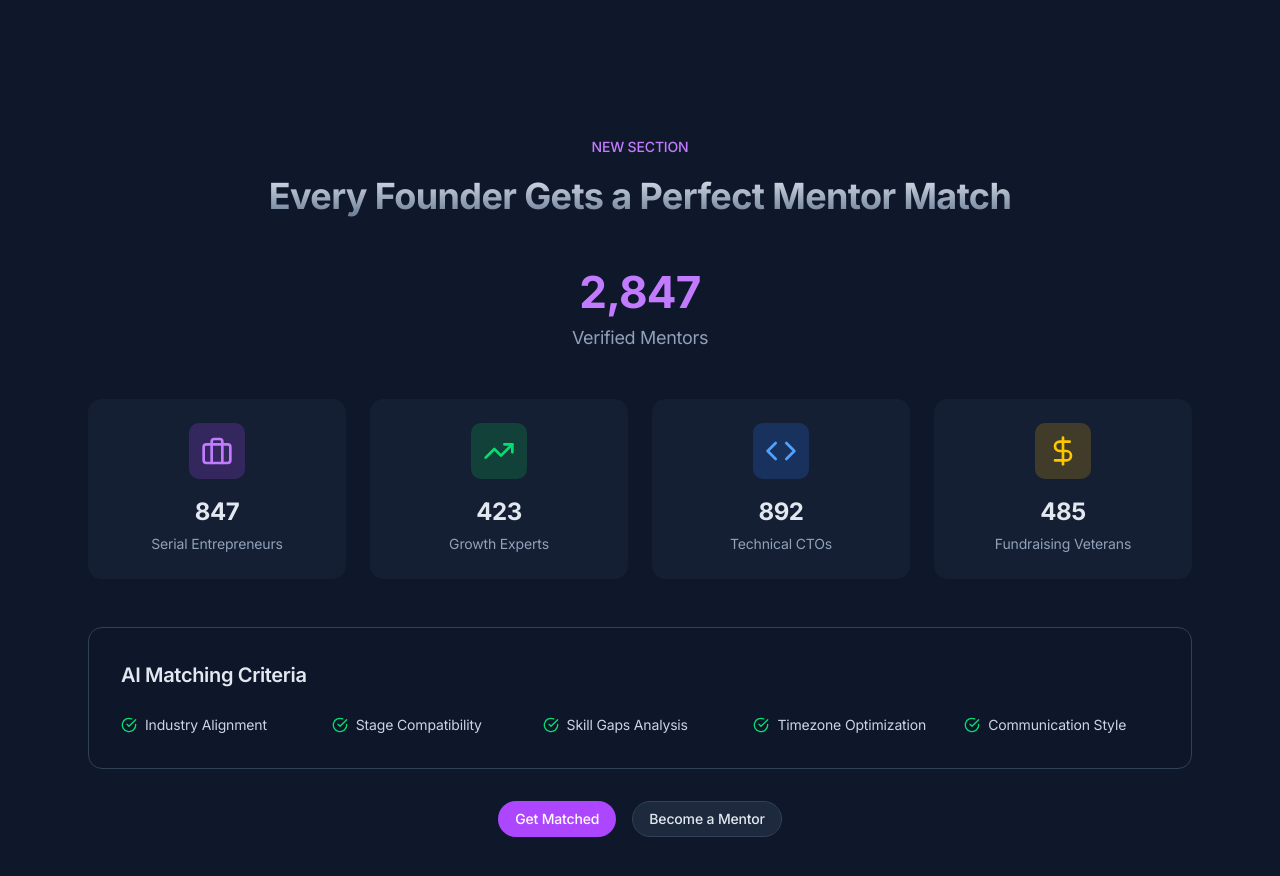
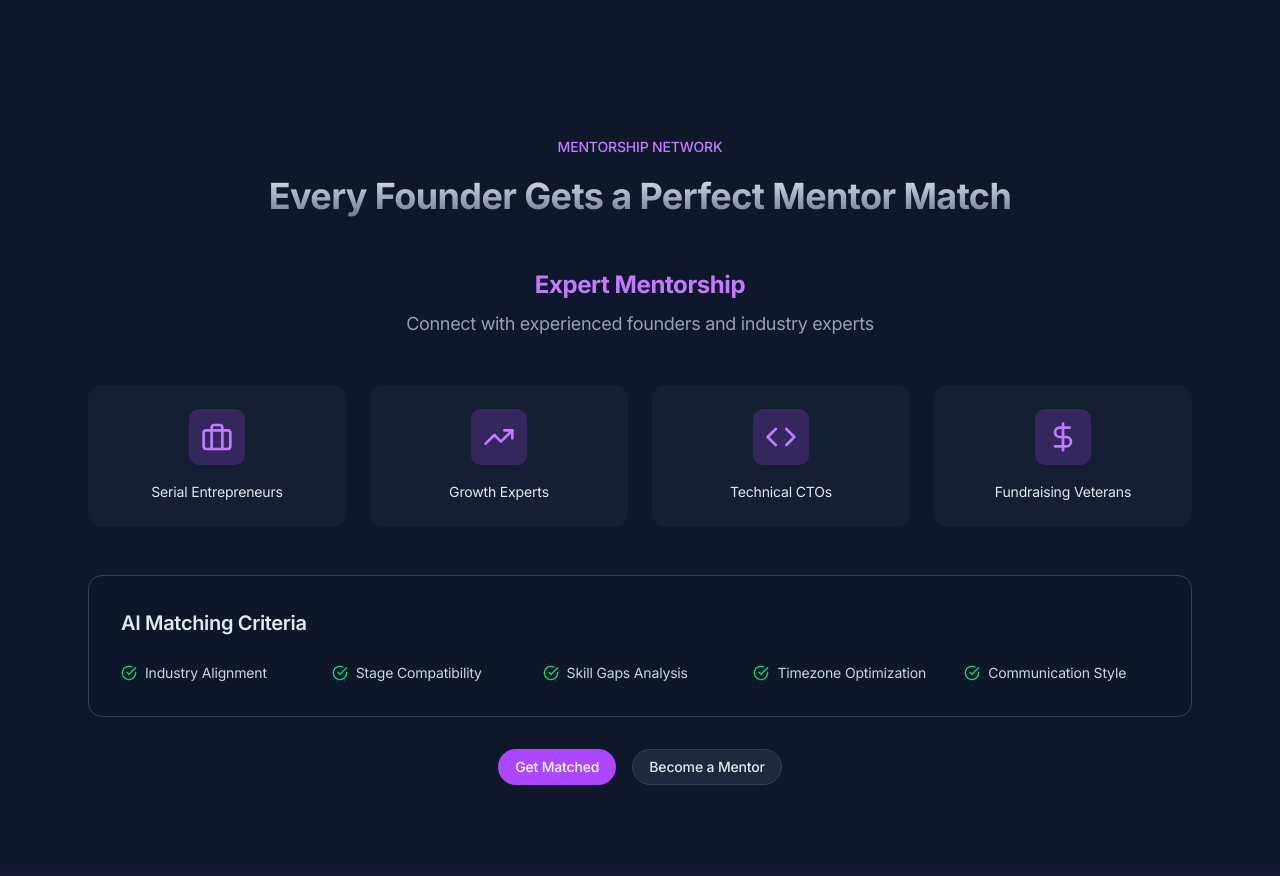
Before and after one commit to buildaistartups/buildaistartups.com, a Next.js app: page / in a window 1280 px wide. Shown: the part 5220-6096 px from the top of the page. Built offline with nearby package versions, Linux system fonts and the light colour scheme.

Commit message:
Update MentorshipNetwork.tsx

```diff
--- a/components/home/MentorshipNetwork.tsx
+++ b/components/home/MentorshipNetwork.tsx
@@ -6,10 +6,10 @@ import Link from 'next/link'
 import { Users, Briefcase, Code, TrendingUp, DollarSign, CheckCircle } from 'lucide-react'
 
 const mentorCategories = [
-  { icon: <Briefcase />, title: 'Serial Entrepreneurs', count: 847, color: 'purple' },
-  { icon: <TrendingUp />, title: 'Growth Experts', count: 423, color: 'green' },
-  { icon: <Code />, title: 'Technical CTOs', count: 892, color: 'blue' },
-  { icon: <DollarSign />, title: 'Fundraising Veterans', count: 485, color: 'yellow' }
+  { icon: <Briefcase />, title: 'Serial Entrepreneurs', color: 'purple' },
+  { icon: <TrendingUp />, title: 'Growth Experts', color: 'green' },
+  { icon: <Code />, title: 'Technical CTOs', color: 'blue' },
+  { icon: <DollarSign />, title: 'Fundraising Veterans', color: 'yellow' }
 ]
 
 export default function MentorshipNetwork() {
@@ -17,36 +17,31 @@ export default function MentorshipNetwork() {
     <section className="relative">
       <div className="max-w-6xl mx-auto px-4 sm:px-6">
         <div className="py-12 md:py-20">
-          {/* Section header */}
           <div className="text-center mb-12">
             <div className="inline-flex items-center gap-2 text-purple-400 mb-4">
-              <span className="text-sm font-medium">NEW SECTION</span>
+              <span className="text-sm font-medium">MENTORSHIP NETWORK</span>
             </div>
             <h2 className="text-3xl md:text-4xl font-bold bg-gradient-to-b from-slate-200 to-slate-500 bg-clip-text text-transparent mb-4">
               Every Founder Gets a Perfect Mentor Match
             </h2>
           </div>
 
-          {/* Mentor stats */}
           <div className="text-center mb-12">
-            <div className="text-5xl font-bold text-purple-400 mb-2">2,847</div>
-            <div className="text-lg text-slate-400">Verified Mentors</div>
+            <h3 className="text-2xl font-bold text-purple-400 mb-2">Expert Mentorship</h3>
+            <p className="text-lg text-slate-400">Connect with experienced founders and industry experts</p>
           </div>
 
-          {/* Mentor categories */}
           <div className="grid md:grid-cols-4 gap-6 mb-12">
             {mentorCategories.map((category) => (
               <div key={category.title} className="bg-slate-800/50 rounded-xl p-6 text-center">
-                <div className={`inline-flex p-3 bg-${category.color}-500/20 rounded-lg mb-4`}>
-                  {React.cloneElement(category.icon, { className: `w-8 h-8 text-${category.color}-400` })}
+                <div className="inline-flex p-3 bg-purple-500/20 rounded-lg mb-4">
+                  {React.cloneElement(category.icon, { className: 'w-8 h-8 text-purple-400' })}
                 </div>
-                <div className="text-2xl font-bold text-slate-200 mb-1">{category.count}</div>
-                <div className="text-sm text-slate-400">{category.title}</div>
+                <div className="text-sm text-slate-200">{category.title}</div>
               </div>
             ))}
           </div>
 
-          {/* AI Matching Criteria */}
           <div className="bg-slate-900/50 rounded-xl border border-slate-700 p-8">
             <h3 className="text-xl font-semibold text-slate-200 mb-6">AI Matching Criteria</h3>
             <div className="grid md:grid-cols-2 lg:grid-cols-5 gap-4">
@@ -65,7 +60,6 @@ export default function MentorshipNetwork() {
             </div>
           </div>
 
-          {/* CTAs */}
           <div className="flex gap-4 justify-center mt-8">
             <Link
               href="/get-matched"
```
